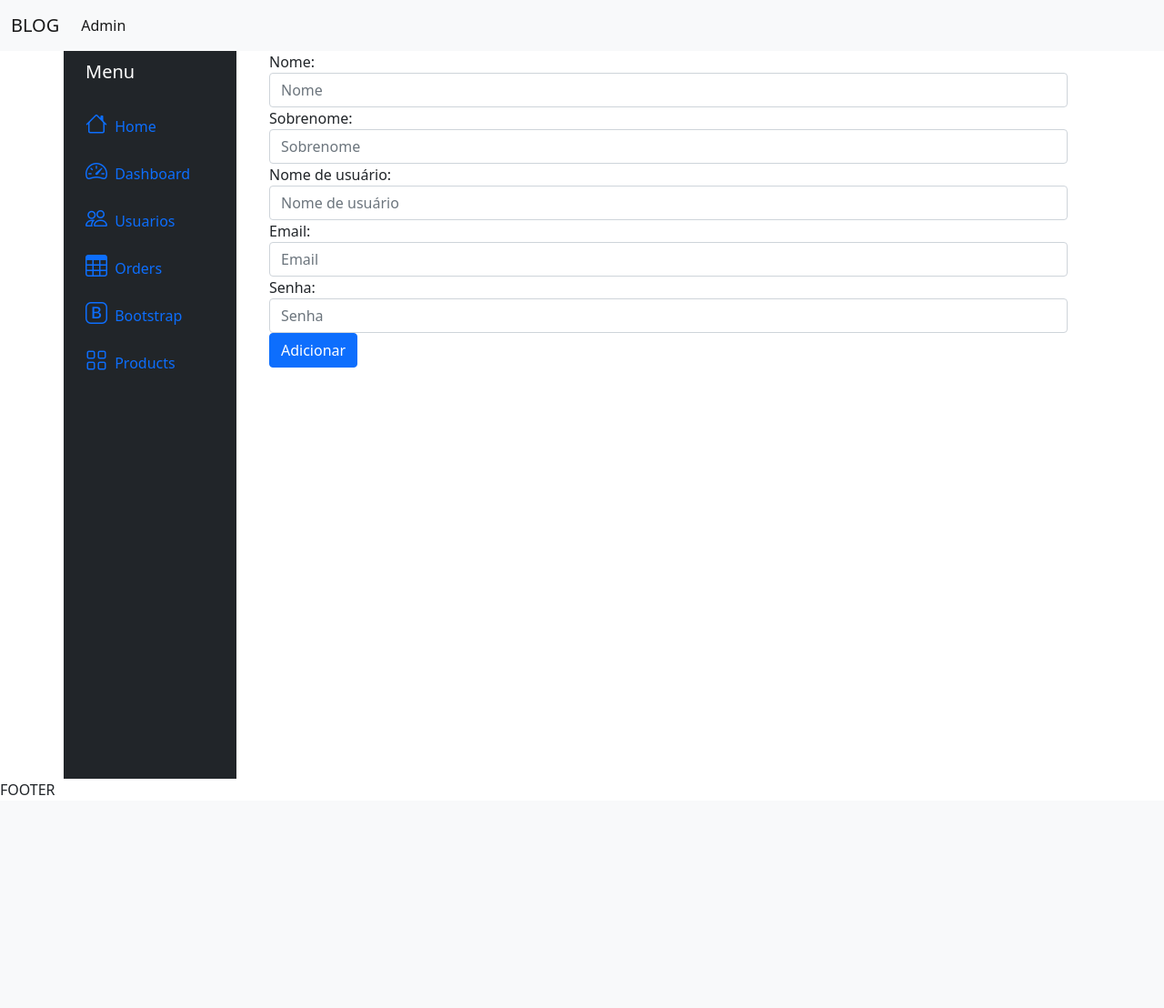
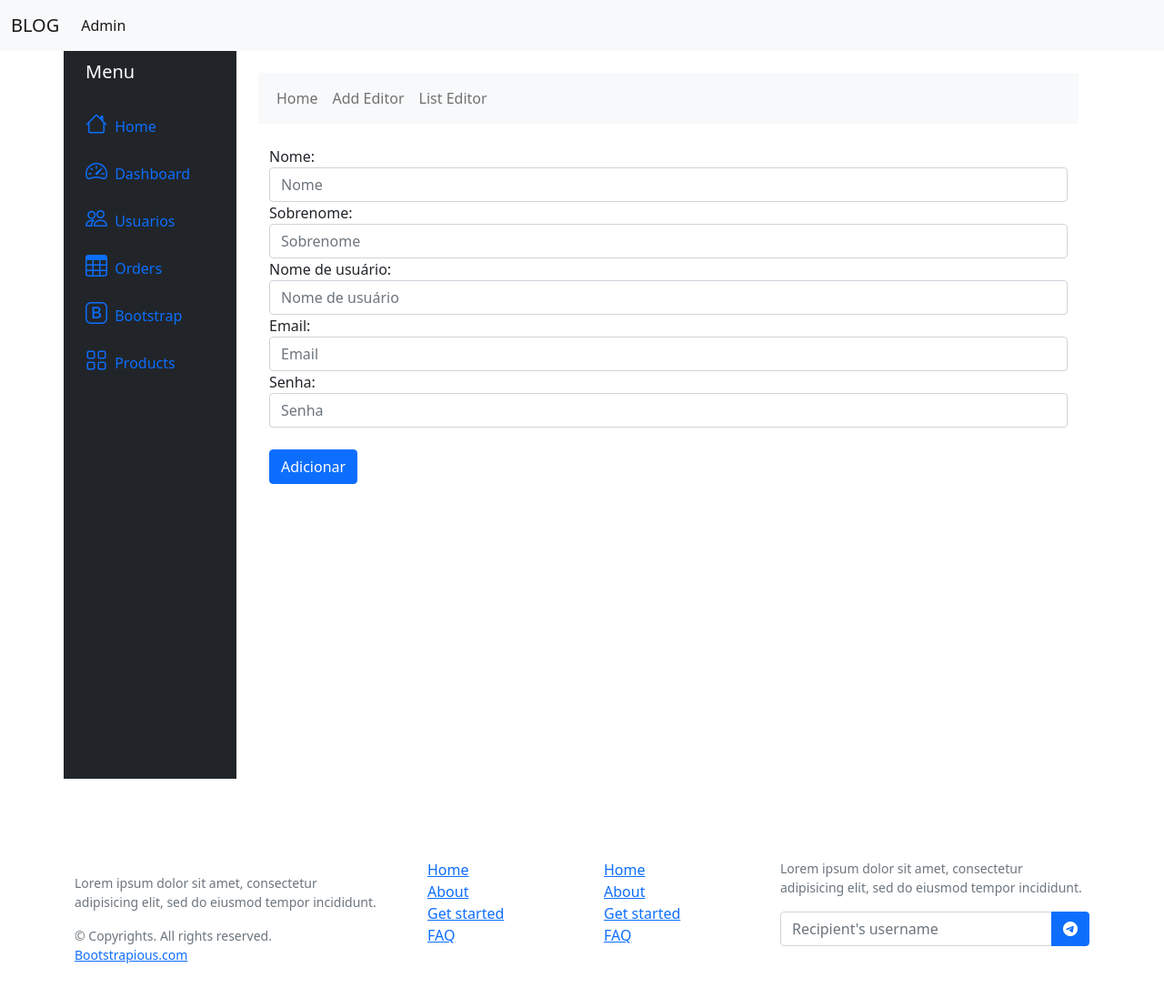
Before and after one commit to jacksonsr451/blog, a Django app: template users/templates/add_editor.html in a window 1280 px wide. Shown: the whole page at 91% size. Before the commit the page ends 874 px from the top, so only its background shows below. Run offline with Django 4.2, Linux system fonts and the light colour scheme; the template is opened without the code that fills it, so the values that code supplies are empty; some libraries are stand-ins or nearby versions.

Commit message:
Update editor area

```diff
--- a/blog/urls.py
+++ b/blog/urls.py
@@ -5,7 +5,7 @@ from . import views
 
 
 urlpatterns = [
-    path('admin/', admin.site.urls),
+    path('admin_area/', admin.site.urls),
     path('' , views.home, name='home'),
-    path('auth/', include('users.urls')),
+    path('admin/users/', include('users.urls')),
 ]
--- a/templates/admin/admin_aside.html
+++ b/templates/admin/admin_aside.html
@@ -25,7 +25,7 @@
                 <i class="fs-4 bi-people"></i> <span class="ms-1 d-none d-sm-inline">Usuarios</span> </a>
             <ul class="collapse nav flex-column ms-1" id="users_menu" data-bs-parent="#menu">
                 <li class="w-100">
-                    <a href="#" class="nav-link px-0"> <span class="d-none d-sm-inline">Editores</span></a>
+                    <a href="{% url 'home_editor' %}" class="nav-link px-0"> <span class="d-none d-sm-inline">Editores</span></a>
                 </li>
                 <li>
                     <a href="#" class="nav-link px-0"> <span class="d-none d-sm-inline">Usuarios</span></a>
--- a/templates/admin/admin_footer.html
+++ b/templates/admin/admin_footer.html
@@ -1 +1,37 @@
-FOOTER
+<div class="container py-4">
+    <div class="row gy-4 gx-5">
+        <div class="col-lg-4 col-md-6">
+            <h5 class="h1 text-white">FB.</h5>
+            <p class="small text-muted">Lorem ipsum dolor sit amet, consectetur adipisicing elit, sed do eiusmod tempor incididunt.</p>
+            <p class="small text-muted mb-0">&copy; Copyrights. All rights reserved. <a class="text-primary" href="#">Bootstrapious.com</a></p>
+        </div>
+        <div class="col-lg-2 col-md-6">
+            <h5 class="text-white mb-3">Quick links</h5>
+            <ul class="list-unstyled text-muted">
+                <li><a href="#">Home</a></li>
+                <li><a href="#">About</a></li>
+                <li><a href="#">Get started</a></li>
+                <li><a href="#">FAQ</a></li>
+            </ul>
+        </div>
+        <div class="col-lg-2 col-md-6">
+            <h5 class="text-white mb-3">Quick links</h5>
+            <ul class="list-unstyled text-muted">
+                <li><a href="#">Home</a></li>
+                <li><a href="#">About</a></li>
+                <li><a href="#">Get started</a></li>
+                <li><a href="#">FAQ</a></li>
+            </ul>
+        </div>
+        <div class="col-lg-4 col-md-6">
+            <h5 class="text-white mb-3">Newsletter</h5>
+            <p class="small text-muted">Lorem ipsum dolor sit amet, consectetur adipisicing elit, sed do eiusmod tempor incididunt.</p>
+            <form action="#">
+                <div class="input-group mb-3">
+                    <input class="form-control" type="text" placeholder="Recipient's username" aria-label="Recipient's username" aria-describedby="button-addon2">
+                    <button class="btn btn-primary" id="button-addon2" type="button"><i class="bi bi-telegram"></i></button>
+                </div>
+            </form>
+        </div>
+    </div>
+</div>
--- a/templates/admin/admin_template.html
+++ b/templates/admin/admin_template.html
@@ -30,7 +30,7 @@
             </section>
         </div>
     </div>
-    <footer>
+    <footer class="w-100 py-4 flex-shrink-0">
         {% block 'footer' %}{% endblock %}
     </footer>
     <script src="https://cdn.jsdelivr.net/npm/bootstrap@5.0.2/dist/js/bootstrap.bundle.min.js" integrity="sha384-MrcW6ZMFYlzcLA8Nl+NtUVF0sA7MsXsP1UyJoMp4YLEuNSfAP+JcXn/tWtIaxVXM" crossorigin="anonymous"></script>
--- a/users/templates/add_editor.html
+++ b/users/templates/add_editor.html
@@ -15,6 +15,8 @@
 <!-- Init block content -->
 {% block 'content' %}
 <div class="container">
+    <div class="row">
+        {% include 'content_header.html' %}
         <div class="form-group">
             <form action="{% url 'insert_editor' %}" method="POST">
                 {% csrf_token %}
@@ -38,8 +40,9 @@
                     <label for="password">Senha:</label>
                     <input type="password" class="form-control" id="password" name="password" placeholder="Senha">
                 </div>
-            <button type="submit" class="btn btn-primary">Adicionar</button>
+                <button type="submit" class="btn btn-primary mt-4">Adicionar</button>
             </form>
         </div>
     </div>
+</div>
 {% endblock %}
--- /dev/null
+++ b/users/templates/content_header.html
@@ -0,0 +1,15 @@
+<nav class="navbar navbar-expand-lg navbar-light bg-light mt-4 mb-4">    </button>
+    <div class="collapse navbar-collapse" id="conteudoNavbarSuportado">
+      <ul class="navbar-nav mr-auto">
+        <li class="nav-item active">
+          <a class="nav-link" href="{% url 'home_editor' %}">Home</a>
+        </li>
+        <li class="nav-item active">
+          <a class="nav-link" href="{% url 'add_editor' %}">Add Editor</a>
+        </li>
+        <li class="nav-item active">
+          <a class="nav-link" href="#">List Editor</a>
+        </li>
+      </ul>
+    </div>
+  </nav>
--- a/users/urls.py
+++ b/users/urls.py
@@ -2,6 +2,7 @@ from django.urls import path
 from . import views
 
 urlpatterns = [
+    path('editor/', views.home_editor, name='home_editor'),
     path('add_editor/', views.add_editor, name='add_editor'),
     path('insert_editor/', views.insert_editor, name='insert_editor'),
 ]
--- a/users/views.py
+++ b/users/views.py
@@ -2,6 +2,9 @@ from django.shortcuts import render, redirect
 from rolepermissions.decorators import has_role_decorator
 from .models import Users
 
+@has_role_decorator('admin')
+def home_editor(request):
+    return render(request, 'home_editor.html')
 
 @has_role_decorator('add_editor')
 def add_editor(request):
```
Also changed, not shown: users/templates/home_editor.html (+23 -0 lines). Lines whose indentation alone changed are shown as unchanged.
